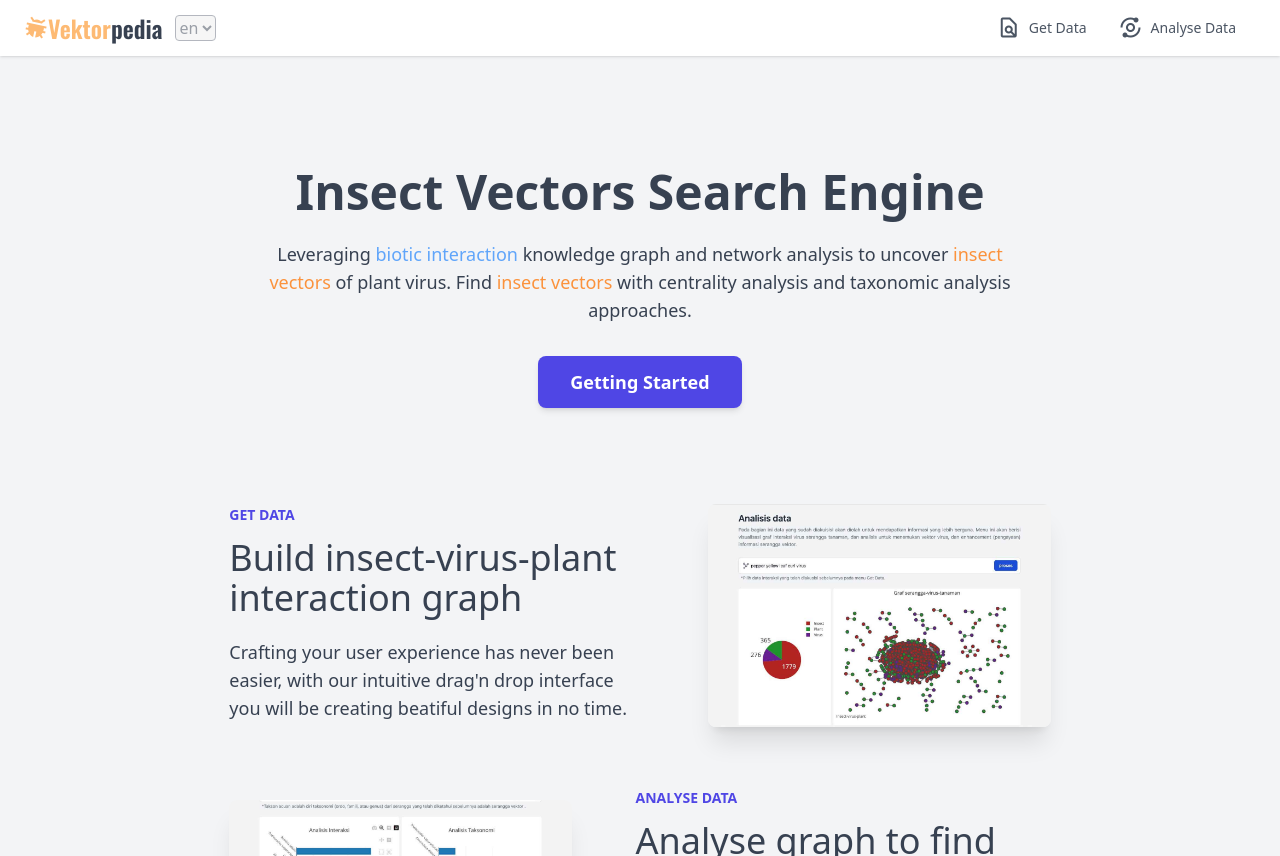
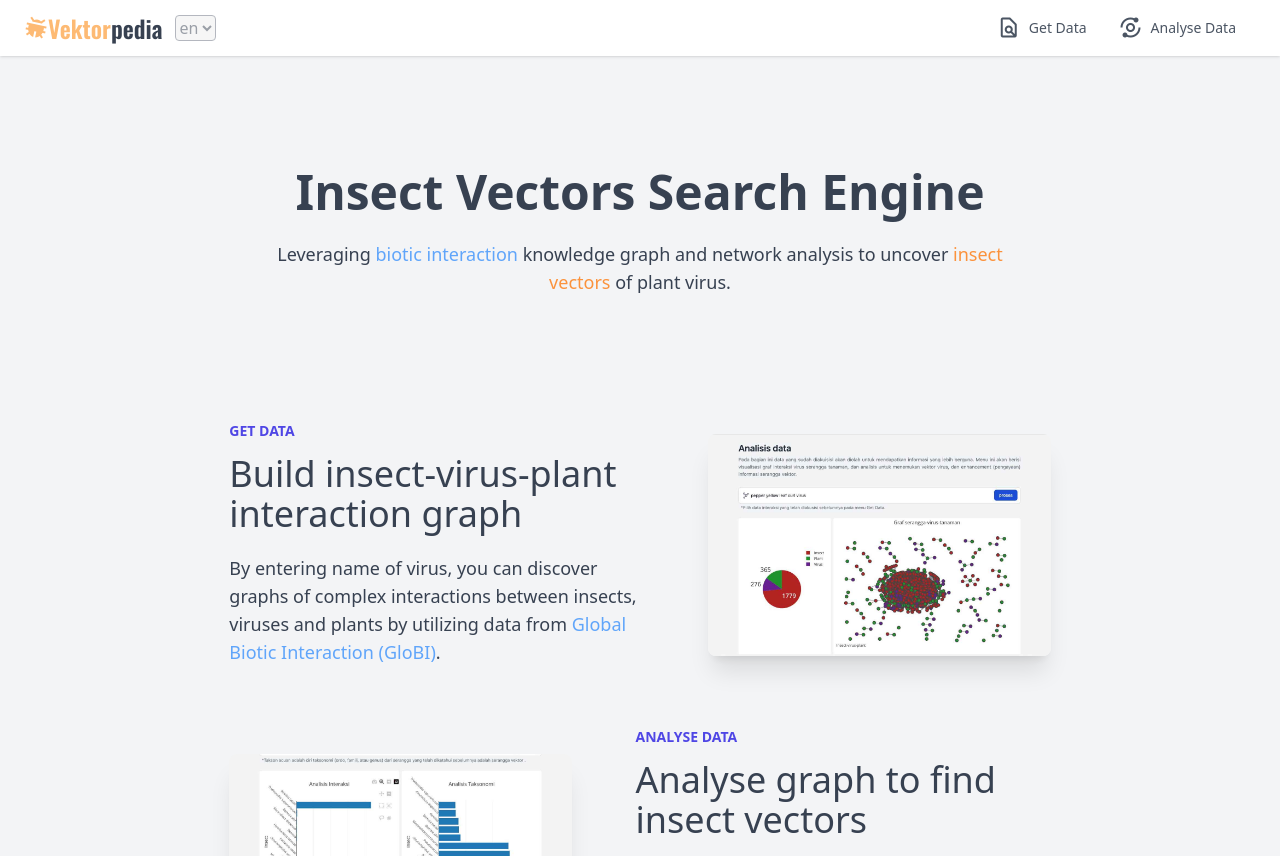
Before and after one commit to kikiraihan/vue-thesis, a Vue app: page / in a window 1280 px wide. Built offline with nearby package versions, Linux system fonts and the light colour scheme; a web font is replaced by a local one; what vue-sweetalert2 would draw is missing.

Commit message:
landing page 2

```diff
--- a/src/views/HomeView.vue
+++ b/src/views/HomeView.vue
@@ -1,10 +1,7 @@
 <template>
   <div class="relative my-24">
     <h2 class="w-full text-3xl font-bold text-center sm:text-4xl md:text-5xl">Insect Vectors Search Engine</h2>
-    <p class="w-full py-8 mx-auto -mt-2 text-lg text-center text-gray-700 intro sm:max-w-3xl">Leveraging <a href="https://www.globalbioticinteractions.org/" class="text-blue-400">biotic interaction</a> knowledge graph and network analysis to uncover <span class="text-orange-400">insect vectors</span> of plant virus. Find <span class="text-orange-400">insect vectors</span> with centrality analysis and taxonomic analysis approaches. </p>
-    <div class="flex">
-      <router-link to="/praproses" class="px-8 py-3 mx-auto text-lg font-semibold text-white transition duration-200 ease-in-out bg-indigo-600 rounded-lg shadow-md hover:bg-indigo-500 focus:outline-none focus:bg-indigo-500">Getting Started</router-link>
-    </div>
+    <p class="w-full py-8 mx-auto -mt-2 text-lg text-center text-gray-700 intro sm:max-w-3xl">Leveraging <a href="https://www.globalbioticinteractions.org/" class="text-blue-400">biotic interaction</a> knowledge graph and network analysis to uncover <span class="text-orange-400">insect vectors</span> of plant virus.</p>
   </div>
   <div class="flex flex-col mb-8 animated fadeIn sm:flex-row">
     <div class="flex items-center mb-8 sm:w-1/2 md:w-5/12 sm:order-last">
@@ -13,8 +10,9 @@
     <div class="flex flex-col justify-center mt-5 mb-8 md:mt-0 sm:w-1/2 md:w-7/12 sm:pr-16">
       <p class="mb-2 text-sm font-semibold leading-none text-left text-indigo-600 uppercase">Get Data</p>
       <h3 class="mt-2 text-2xl sm:text-left md:text-4xl">Build insect-virus-plant interaction graph</h3>
-      <p class="mt-5 text-lg text-gray-700 text md:text-left">Crafting your user experience has never been easier,
-        with our intuitive drag'n drop interface you will be creating beatiful designs in no time.</p>
+      <p class="mt-5 text-lg text-gray-700 text md:text-left">
+        By entering name of virus, you can discover graphs of complex interactions between insects, viruses and plants by utilizing data from <a href="https://www.globalbioticinteractions.org/" class="text-blue-400">Global Biotic Interaction (GloBI)</a>.
+      </p>
     </div>
   </div>
   <div class="flex flex-col mb-8 animated fadeIn sm:flex-row">
@@ -24,8 +22,7 @@
     <div class="flex flex-col justify-center mt-5 mb-8 md:mt-0 sm:w-1/2 md:w-7/12 sm:pl-16">
       <p class="mb-2 text-sm font-semibold leading-none text-left text-indigo-600 uppercase">Analyse Data</p>
       <h3 class="mt-2 text-2xl sm:text-left md:text-4xl">Analyse graph to find insect vectors</h3>
-      <p class="mt-5 text-lg text-gray-700 text md:text-left">Backed by data, these templates have been crafted for
-        ultimate optimization. Now, converting your visitors into customers is easier than ever before.</p>
+      <p class="mt-5 text-lg text-gray-700 text md:text-left">Identify insect vectors through interaction analysis by applying centrality measurements, as well as taxonomic analysis by applying entity embedding. Find out which insect with the highest score as a virus vector.</p>
     </div>
   </div>
   <div class="flex flex-col mb-8 animated fadeIn sm:flex-row">
@@ -35,9 +32,12 @@
     <div class="flex flex-col justify-center mt-5 mb-8 md:mt-0 sm:w-1/2 md:w-7/12 sm:pr-16">
       <p class="mb-2 text-sm font-semibold leading-none text-left text-indigo-600 uppercase">Enhancement</p>
       <h3 class="mt-2 text-2xl sm:text-left md:text-4xl">Enhance information about identified insect vectors</h3>
-      <p class="mt-5 text-lg text-gray-700 text md:text-left">All templates and components are fully customizable.
-        You can use these templates to tell your personal story and convey your message.</p>
+      <p class="mt-5 text-lg text-gray-700 text md:text-left">Get complete information about insect vectors through the integration of Wikidata, DBPedia, and NCBIOntology. Understand more about the species predicted to be virus vectors.</p>
     </div>
+  </div>
+
+  <div class="flex my-24">
+    <router-link to="/praproses" class="px-8 py-3 mx-auto text-lg font-semibold text-white transition duration-200 ease-in-out bg-indigo-600 rounded-lg shadow-md hover:bg-indigo-500 focus:outline-none focus:bg-indigo-500">Getting Started</router-link>
   </div>
 
   <!-- <div class="flex justify-center">
```
